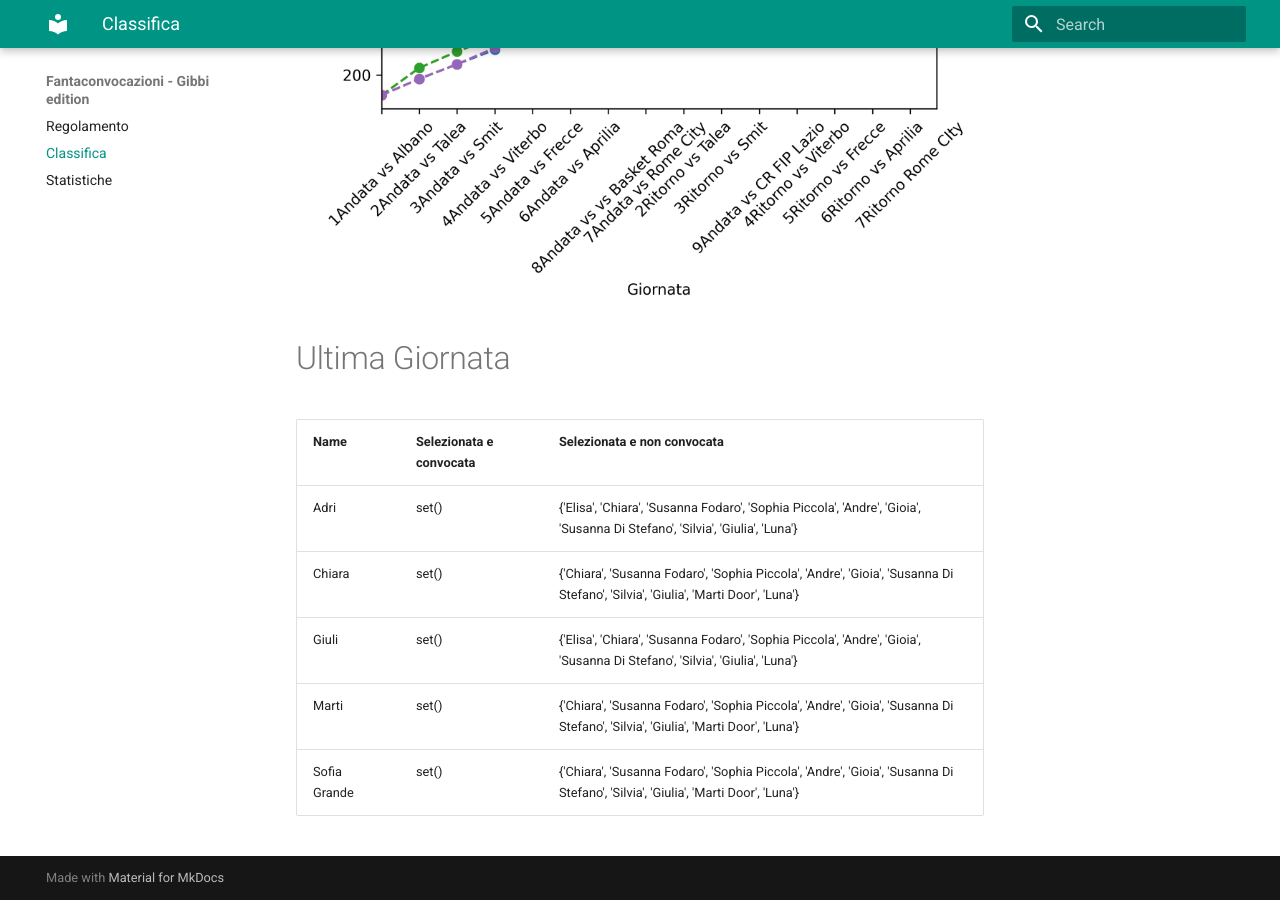
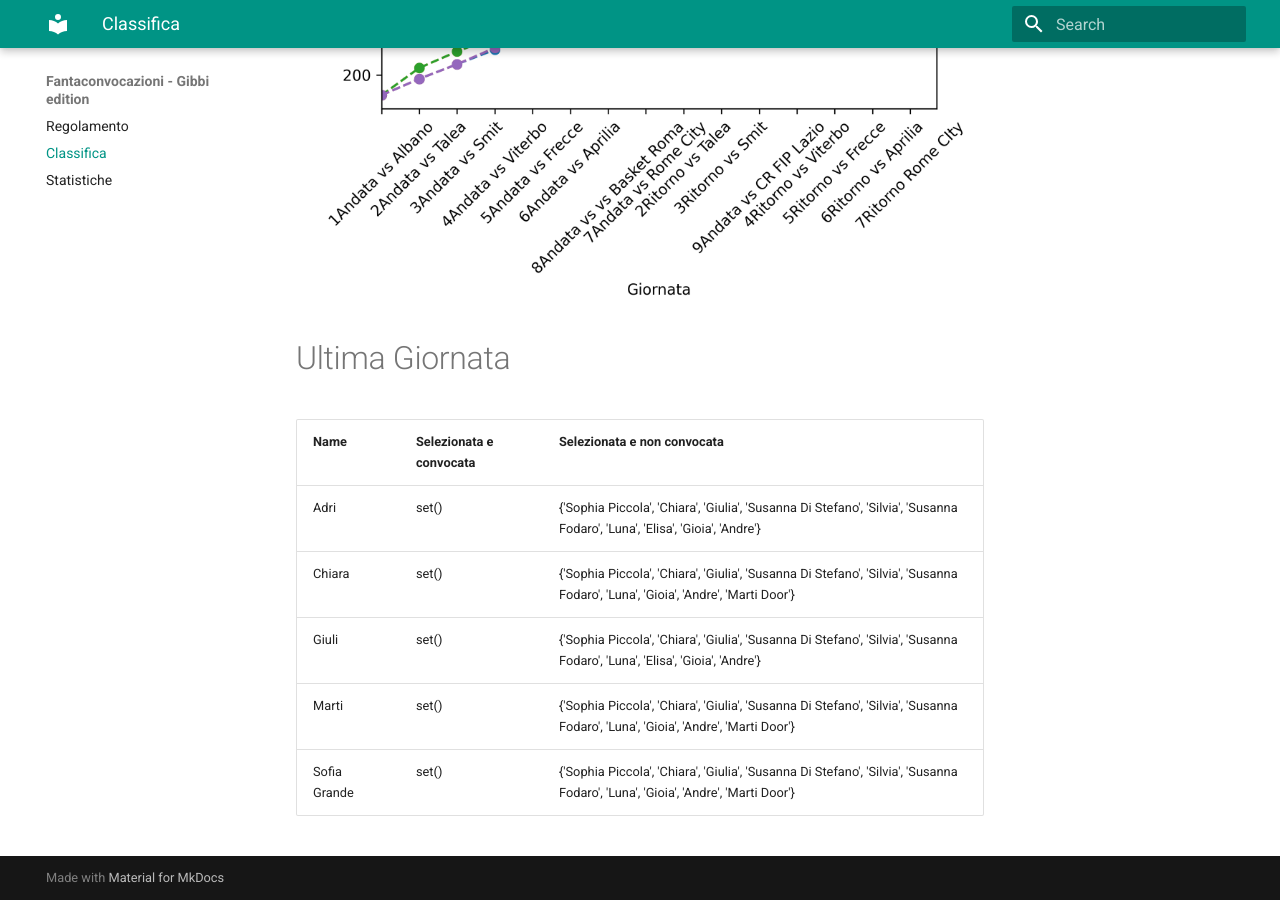
Before and after one commit to martinig94/fantagibbi, an MkDocs documentation site: the page built from docs/Classifica.md, in a window 1280 px wide and 900 px high, scrolled down 810 px. Built offline with MkDocs 1.6.1 and Material for MkDocs 9.7.7, drawn with Linux system fonts in a browser that asks for light colours.

Commit message:
Auto-update from main.py

```diff
--- a/docs/Classifica.md
+++ b/docs/Classifica.md
@@ -18,9 +18,9 @@
 <!-- START_TABLE CORRECT -->
 | Name         | Selezionata e convocata   | Selezionata e non convocata                                                                                                      |
 |:-------------|:--------------------------|:---------------------------------------------------------------------------------------------------------------------------------|
-| Adri         | set()                     | {'Elisa', 'Chiara', 'Susanna Fodaro', 'Sophia Piccola', 'Andre', 'Gioia', 'Susanna Di Stefano', 'Silvia', 'Giulia', 'Luna'}      |
-| Chiara       | set()                     | {'Chiara', 'Susanna Fodaro', 'Sophia Piccola', 'Andre', 'Gioia', 'Susanna Di Stefano', 'Silvia', 'Giulia', 'Marti Door', 'Luna'} |
-| Giuli        | set()                     | {'Elisa', 'Chiara', 'Susanna Fodaro', 'Sophia Piccola', 'Andre', 'Gioia', 'Susanna Di Stefano', 'Silvia', 'Giulia', 'Luna'}      |
-| Marti        | set()                     | {'Chiara', 'Susanna Fodaro', 'Sophia Piccola', 'Andre', 'Gioia', 'Susanna Di Stefano', 'Silvia', 'Giulia', 'Marti Door', 'Luna'} |
-| Sofia Grande | set()                     | {'Chiara', 'Susanna Fodaro', 'Sophia Piccola', 'Andre', 'Gioia', 'Susanna Di Stefano', 'Silvia', 'Giulia', 'Marti Door', 'Luna'} |
+| Adri         | set()                     | {'Sophia Piccola', 'Chiara', 'Giulia', 'Susanna Di Stefano', 'Silvia', 'Susanna Fodaro', 'Luna', 'Elisa', 'Gioia', 'Andre'}      |
+| Chiara       | set()                     | {'Sophia Piccola', 'Chiara', 'Giulia', 'Susanna Di Stefano', 'Silvia', 'Susanna Fodaro', 'Luna', 'Gioia', 'Andre', 'Marti Door'} |
+| Giuli        | set()                     | {'Sophia Piccola', 'Chiara', 'Giulia', 'Susanna Di Stefano', 'Silvia', 'Susanna Fodaro', 'Luna', 'Elisa', 'Gioia', 'Andre'}      |
+| Marti        | set()                     | {'Sophia Piccola', 'Chiara', 'Giulia', 'Susanna Di Stefano', 'Silvia', 'Susanna Fodaro', 'Luna', 'Gioia', 'Andre', 'Marti Door'} |
+| Sofia Grande | set()                     | {'Sophia Piccola', 'Chiara', 'Giulia', 'Susanna Di Stefano', 'Silvia', 'Susanna Fodaro', 'Luna', 'Gioia', 'Andre', 'Marti Door'} |
 <!-- END_TABLE CORRECT -->
```
